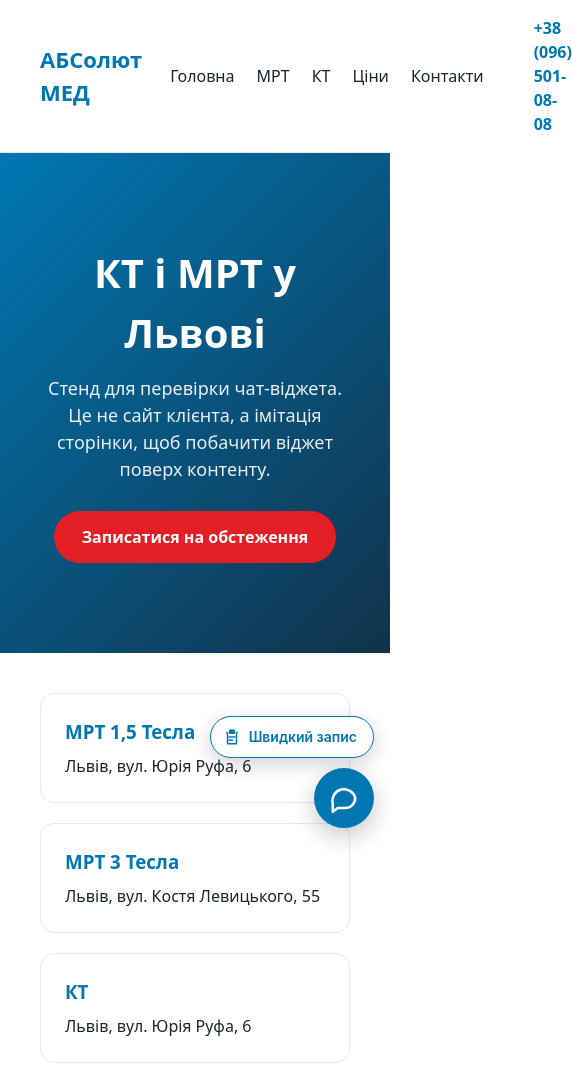
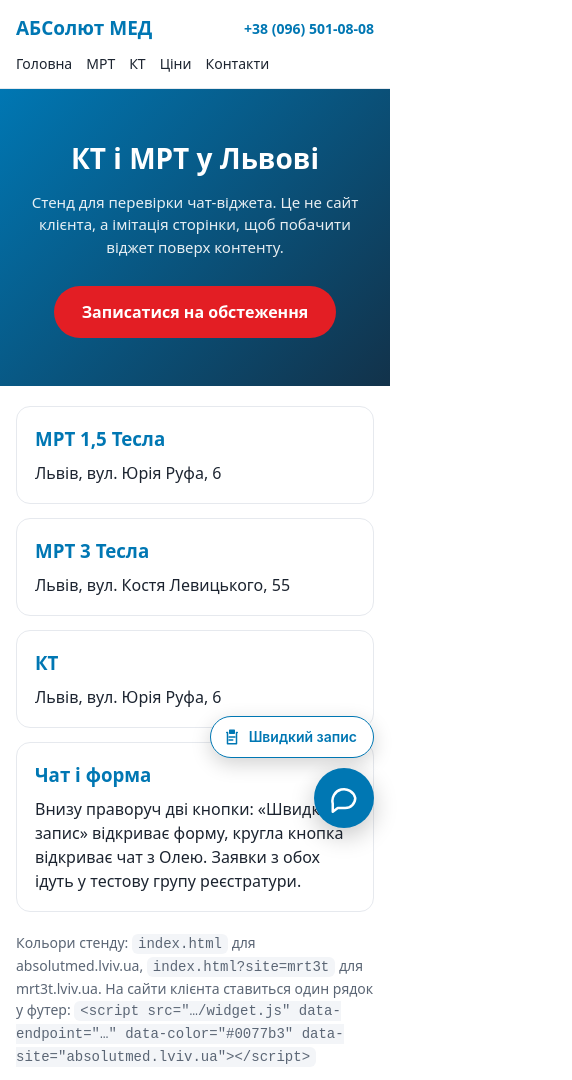
Before and after one commit to lovchynnikove-art/chat_widget-abcolut, a plain HTML site: page index.html in a window 390 px wide. Shown: the top 1080 px of the page, 572 px wide, since content can reach past the window. Drawn offline with Linux system fonts and the light colour scheme.

Commit message:
Стенд: мобільна розкладка сторінки
Co-Authored-By: Claude Fable 5.1 <noreply@anthropic.com>

```diff
--- a/index.html
+++ b/index.html
@@ -6,11 +6,12 @@
 <title>АбсолютМед, стенд чат-віджета</title>
 <style>
 *{box-sizing:border-box}
+html,body{max-width:100%;overflow-x:hidden}
 body{margin:0;font:16px/1.5 "Noto Sans",Roboto,system-ui,sans-serif;color:#1c2430;background:#fff}
 header{display:flex;align-items:center;gap:28px;padding:16px 40px;border-bottom:1px solid #e6e9ee}
 header .logo{font-weight:700;font-size:22px;color:var(--c)}
 header nav a{margin-right:22px;color:#1c2430;text-decoration:none}
-header .tel{margin-left:auto;font-weight:600;color:var(--c)}
+header .tel{margin-left:auto;font-weight:600;color:var(--c);white-space:nowrap}
 .hero{background:linear-gradient(135deg,var(--c) 0%,#12324a 100%);color:#fff;padding:90px 40px;text-align:center}
 .hero h1{margin:0 0 12px;font-size:40px}
 .hero p{margin:0 0 28px;font-size:18px;opacity:.9}
@@ -19,7 +20,20 @@ header .tel{margin-left:auto;font-weight:600;color:var(--c)}
 .card{border:1px solid #e6e9ee;border-radius:14px;padding:24px}
 .card h3{margin:0 0 8px;color:var(--c)}
 .note{max-width:1100px;margin:0 auto 60px;padding:0 40px;color:#5b6675;font-size:14px}
-.note code{background:#f3f5f8;padding:2px 6px;border-radius:6px}
+.note code{background:#f3f5f8;padding:2px 6px;border-radius:6px;word-break:break-word}
+@media (max-width:640px){
+  header{flex-wrap:wrap;gap:10px 16px;padding:14px 16px}
+  header .logo{font-size:19px}
+  header nav{order:3;width:100%;display:flex;gap:14px;overflow-x:auto;font-size:14px}
+  header nav a{margin:0;white-space:nowrap}
+  header .tel{font-size:14px}
+  .hero{padding:48px 20px}
+  .hero h1{font-size:28px}
+  .hero p{font-size:15px}
+  .cards{grid-template-columns:1fr;gap:14px;padding:20px 16px}
+  .card{padding:18px}
+  .note{padding:0 16px;margin-bottom:120px}
+}
 </style>
 </head>
 <body>
```
